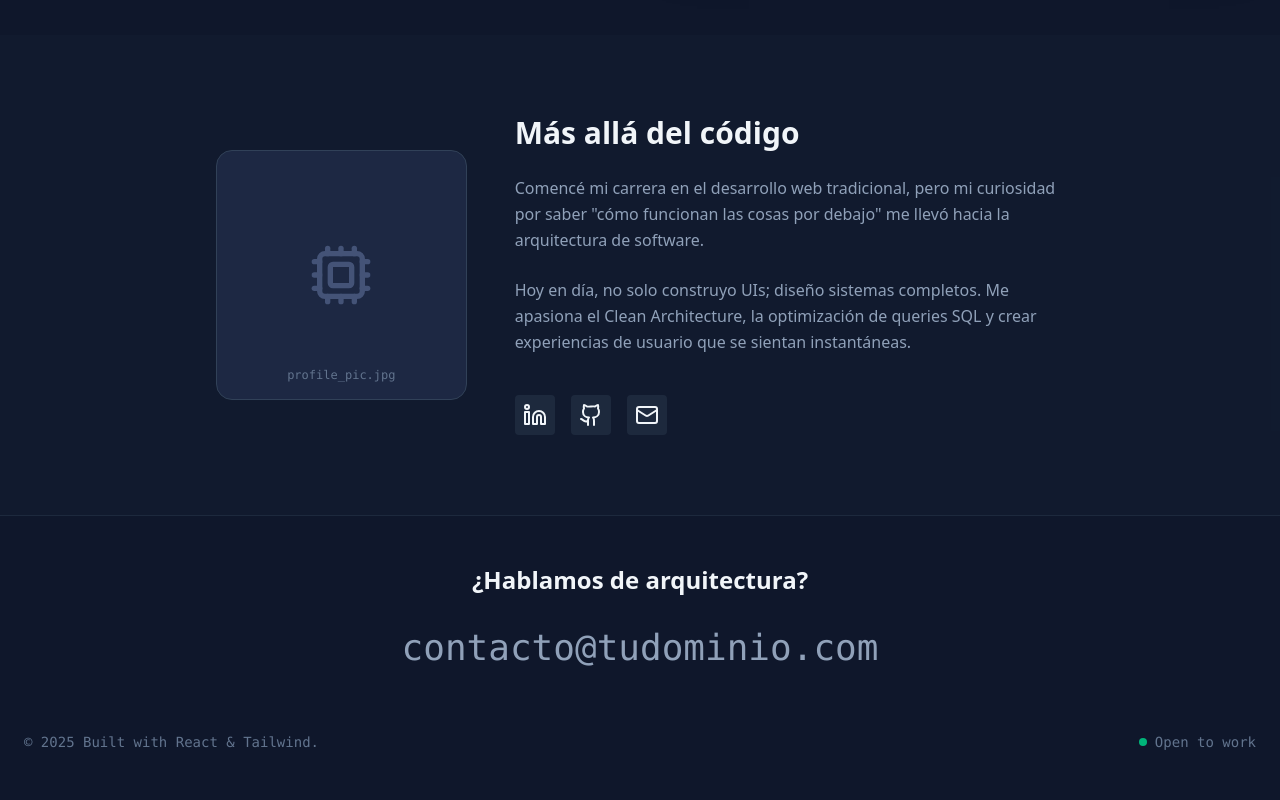
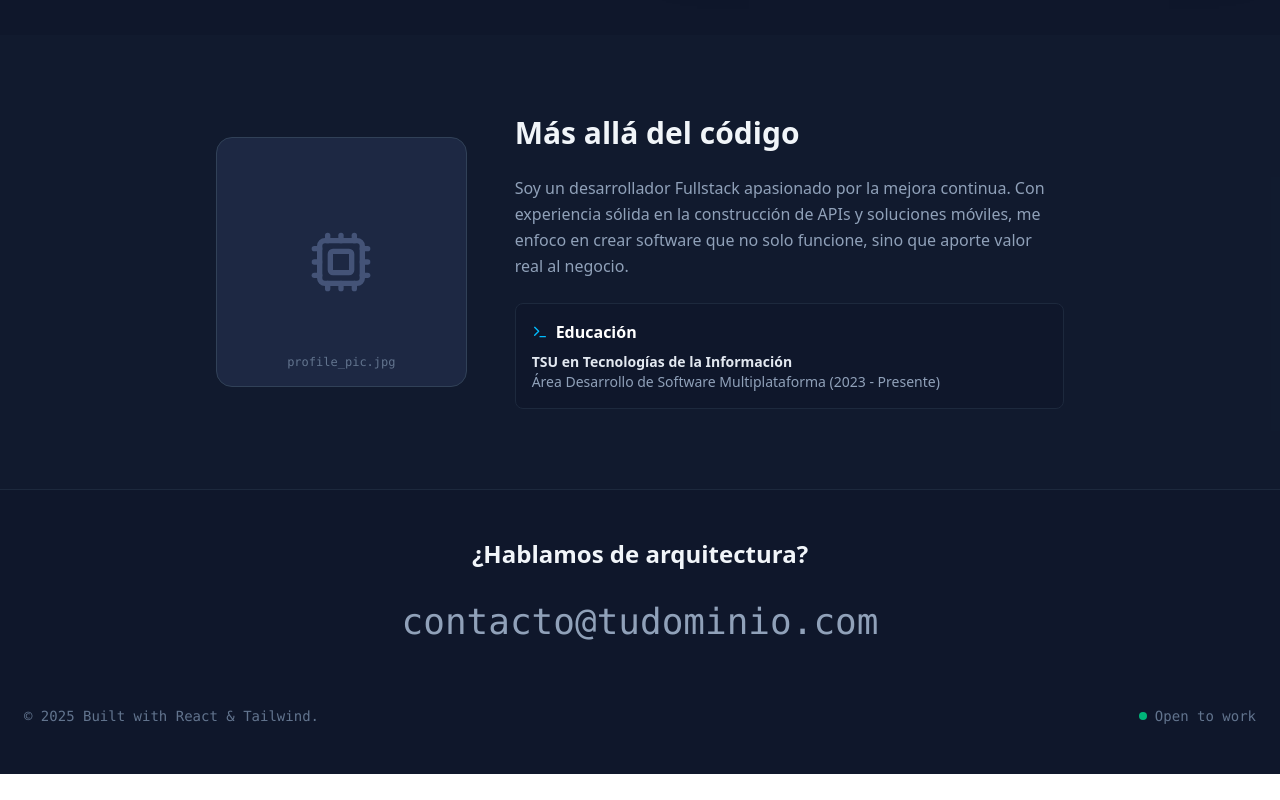
Before and after one commit to MarcoCaamal/Portfolio, a React (Vite) app: page / in a window 1280 px wide. Shown: the part 2618-3418 px from the top of the page. After the commit the page ends 3392 px from the top, so only its background shows below. Built offline with nearby package versions, Linux system fonts and the light colour scheme.

Commit message:
refactor(ui): update About Me text and styles

```diff
--- a/src/components/About.tsx
+++ b/src/components/About.tsx
@@ -1,6 +1,4 @@
-import { Cpu, Mail } from 'lucide-react';
-import LinkedinIcon from '../icons/LinkedinIcon';
-import GithubIcon from '../icons/GithubIcon';
+import { Cpu, Terminal } from 'lucide-react';
 
 const About = () => {
   return (
@@ -19,21 +17,17 @@ const About = () => {
           <div className="md:col-span-2 space-y-6">
             <h2 className="text-3xl font-bold">Más allá del código</h2>
             <p className="text-slate-400 leading-relaxed">
-              Comencé mi carrera en el desarrollo web tradicional, pero mi curiosidad por saber "cómo funcionan las cosas por debajo" me llevó hacia la arquitectura de software.
+              Soy un desarrollador Fullstack apasionado por la mejora continua. Con experiencia sólida en la construcción de APIs y soluciones móviles, me enfoco en crear software que no solo funcione, sino que aporte valor real al negocio.
             </p>
-            <p className="text-slate-400 leading-relaxed">
-              Hoy en día, no solo construyo UIs; diseño sistemas completos. Me apasiona el Clean Architecture, la optimización de queries SQL y crear experiencias de usuario que se sientan instantáneas.
-            </p>
-            <div className="flex gap-4 pt-4">
-               <a href="#" className="p-2 bg-slate-800 rounded hover:bg-slate-700 hover:text-sky-400 transition-colors">
-                  <LinkedinIcon size={24} />
-               </a>
-               <a href="#" className="p-2 bg-slate-800 rounded hover:bg-slate-700 hover:text-sky-400 transition-colors">
-                  <GithubIcon size={24} />
-               </a>
-               <a href="#" className="p-2 bg-slate-800 rounded hover:bg-slate-700 hover:text-sky-400 transition-colors">
-                  <Mail size={24} />
-               </a>
+
+            <div className="bg-slate-900 p-4 rounded-lg border border-slate-800">
+              <h4 className="text-white font-bold mb-2 flex items-center gap-2">
+                  <Terminal size={16} className="text-sky-400"/> Educación
+              </h4>
+              <p className="text-slate-400 text-sm">
+                  <strong className="text-slate-200">TSU en Tecnologías de la Información</strong><br/>
+                  Área Desarrollo de Software Multiplataforma (2023 - Presente)
+              </p>
             </div>
           </div>
 
```
